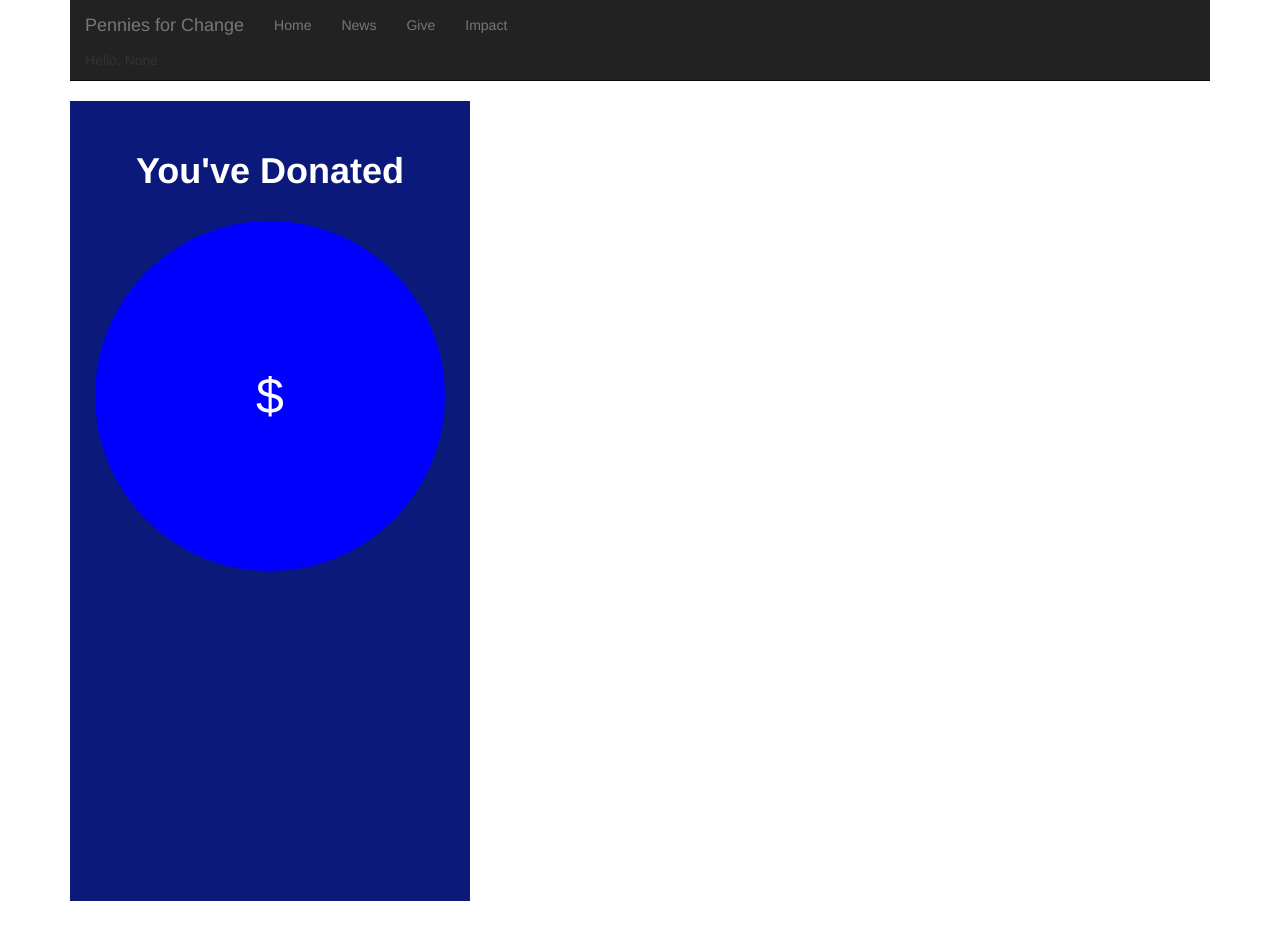
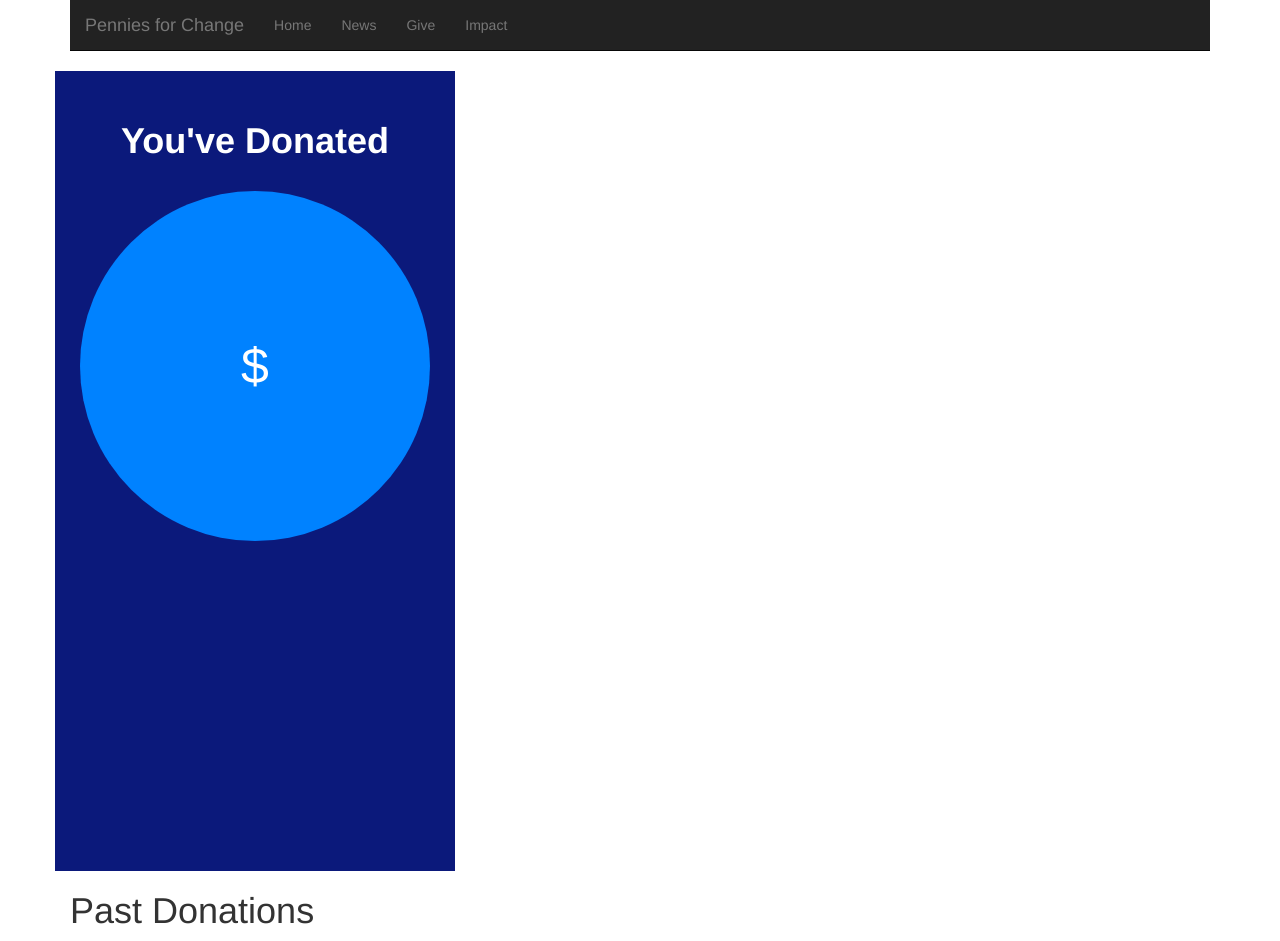
Before and after one commit to DCalliet/Madrid-Givebackathon, a Flask app: template app/templates/index.html in a window 1280 px wide. Before the commit the page ends 901 px from the top, so only its background shows below. Run offline with Flask 2, Linux system fonts and the light colour scheme; the template is opened without the code that fills it: values that come from a table or form of the project are taken from there, others are empty; data comes from the database, SQL or seed files in the repository; some libraries are stand-ins or nearby versions.

Commit message:
Commit before pull

```diff
--- a/app/static/css/custom.css
+++ b/app/static/css/custom.css
@@ -1,9 +1,13 @@
-/* Custom CSS for Project One */
+/* Custom CSS for Hackathon */
 
 
 
 form input{
 	color: black;
+}
+
+.greeting{
+	color: white;
 }
 
 .logo {
@@ -20,7 +24,7 @@ form input{
 	color:white;
 	line-height:350px;
 	text-align:center;
-	background:blue;
+	background: rgb(0,130,255);
 
 }
 
@@ -28,6 +32,11 @@ form input{
 .col-md-6{
 width: 100%;
 text-align: center;
+
+}
+
+.past_donations{
+text-align: right;
 }
 
 .youve_donated{
@@ -41,4 +50,5 @@ padding: 20px;
 	height: 100%;
     padding: 10px;
     margin: 0;
+	/* text-align: center; */
 }
--- a/app/templates/base.html
+++ b/app/templates/base.html
@@ -30,7 +30,7 @@
                 <span class="icon-bar"></span>
               </button>
               <a class="navbar-brand" href="#">Pennies for Change</a>
-			  <p class = "greeting">Hello, {{user.name}}</p>
+			  <!-- <p class = "greeting">Hello, {{user.name}}</p> -->
             </div>
             <div id="navbar" class="navbar-collapse collapse">
               <ul class="nav navbar-nav">
--- a/app/templates/index.html
+++ b/app/templates/index.html
@@ -11,21 +11,24 @@
 	<body>
 
 	<div class = "container">
-	<div class = "row donation">
-		<div class = "col-md-6">
-		<h1 class = "youve_donated"><strong>You've Donated</strong></h1>
+	<div class = "row">
+		<div class = "donation">
+		<div class= "col-md-6">
+		<h1 class= "youve_donated"><strong>You've Donated</strong></h1>
 		<div class = "circle">${{user[0].total}}</div>
 		</div>
+		</div>
+
+		<div class= "col-md-4">
+		<h1>Past Donations</h1>
+		</div>
+
 	</div>
-	<div class = "row">
-		<div class = "col-md-6">
-
-		</div>
 	</div>
 
 
 	 <!-- <img data-src="holder.js/200x200/auto/sky" class="img-responsive" alt="Generic placeholder thumbnail"> -->
-	</div>
+
 	<!-- <div class="row">
         <div class="col-sm-3 col-md-2 sidebar">
           <ul class="nav nav-sidebar">
```
